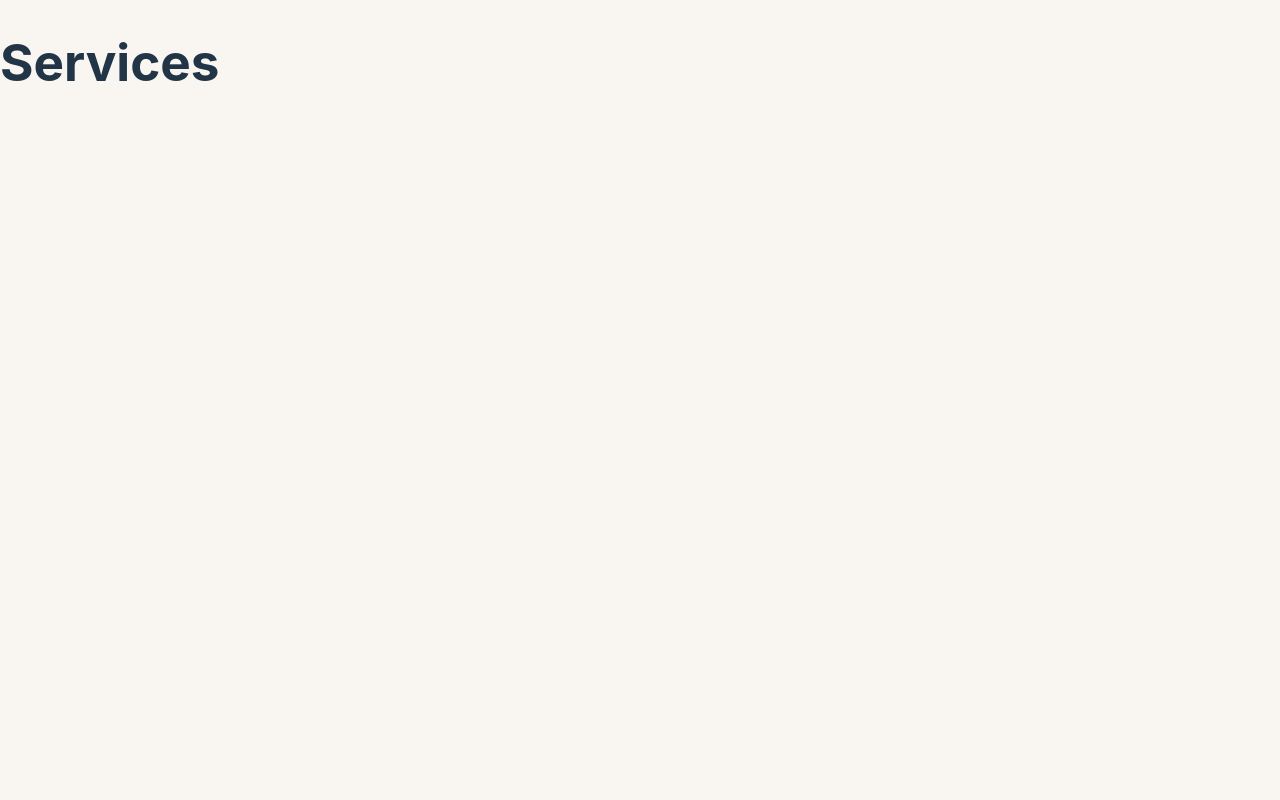
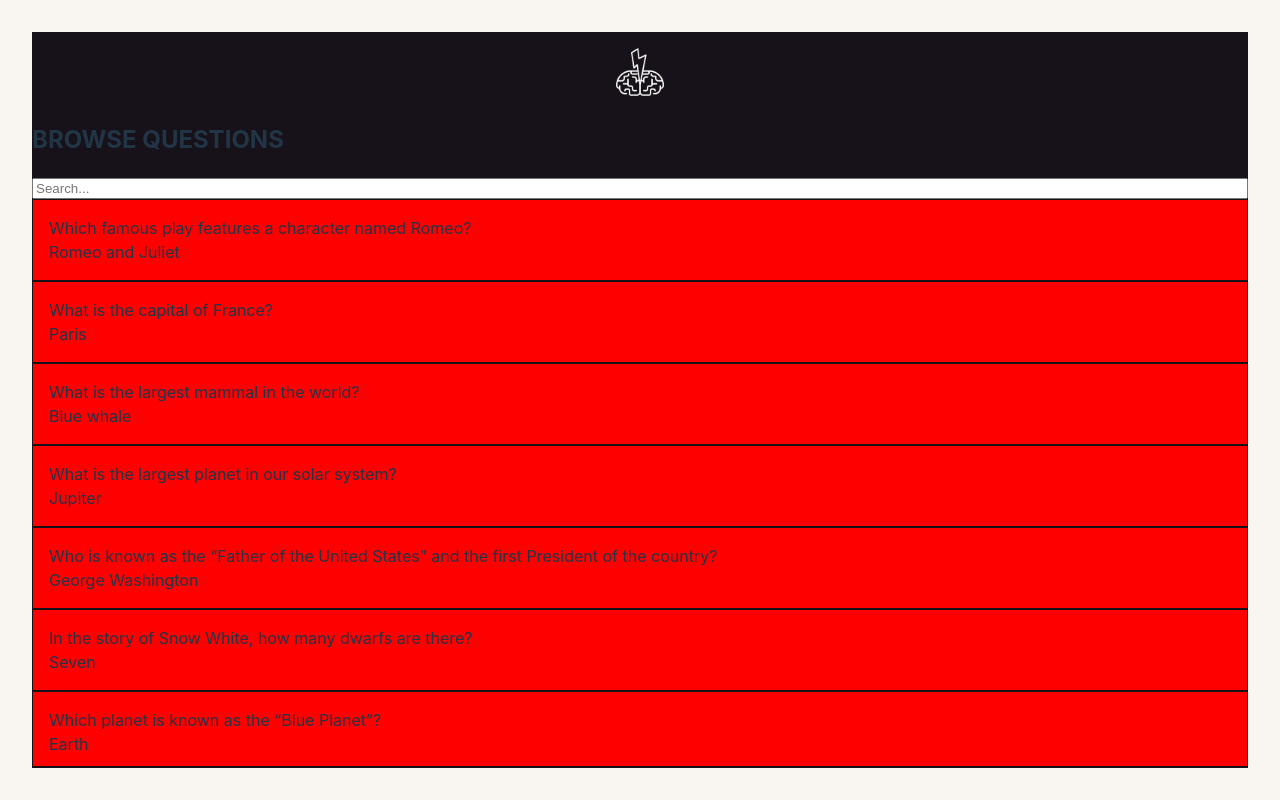
Before and after one commit to JoshFung/CPSC436C-Trivia-Cracked, a React (Vite) app: page /browse-questions in a window 1280 px wide. Built offline with nearby package versions, Linux system fonts and the light colour scheme.

Commit message:
Added basic scrollable list for browsing trivia questions

```diff
--- a/src/App.tsx
+++ b/src/App.tsx
@@ -3,6 +3,7 @@ import "./App.css";
 import "./index.css";
 import Home from "./pages/Home";
 import SubmitQuestions from "./pages/SubmitQuestions";
+import BrowseQuestions from "./pages/BrowseQuestions";
 
 function App() {
   return (
@@ -11,7 +12,7 @@ function App() {
         <Routes>
           <Route path="/" element={<Home />} />
           {/* <Route path="/play-trivia" element={<h1>Contact</h1>} /> */}
-          <Route path="/browse-questions" element={<h1>Services</h1>} />
+          <Route path="/browse-questions" element={<BrowseQuestions />} />
           <Route path="/submit-questions" element={<SubmitQuestions />} />
         </Routes>
       </BrowserRouter>
--- /dev/null
+++ b/src/components/TriviaEntry/index.module.css
@@ -0,0 +1,14 @@
+.triviaEntry {
+  background-color: red;
+  border: 1px solid var(--dark);
+  padding: 1rem;
+}
+
+.question {
+}
+
+.answer {
+}
+
+.categories {
+}
--- /dev/null
+++ b/src/components/TriviaEntry/index.tsx
@@ -0,0 +1,14 @@
+import TriviaEntryInterface from "../../ts/interfaces/TriviaEntryInterface";
+import styles from "./index.module.css";
+
+const TriviaEntry: React.FC<TriviaEntryInterface> = (props) => {
+  const { question, answer, category } = props;
+  return (
+    <div className={styles.triviaEntry}>
+      <div className={styles.question}>{question}</div>
+      <div className={styles.answer}>{answer}</div>
+    </div>
+  );
+};
+
+export default TriviaEntry;
--- /dev/null
+++ b/src/pages/BrowseQuestions/index.module.css
@@ -0,0 +1,16 @@
+.contentContainer {
+  display: flex;
+  flex-direction: column;
+  height: calc(100% - 4.5rem);
+}
+
+.title {
+}
+
+.yellow {
+}
+
+.triviaList {
+  overflow: auto;
+  flex: 1;
+}
--- /dev/null
+++ b/src/pages/BrowseQuestions/index.tsx
@@ -0,0 +1,150 @@
+import BaseCard from "../../components/BaseCard";
+import TriviaEntry from "../../components/TriviaEntry";
+import styles from "./index.module.css";
+import { useState } from "react";
+import TriviaEntryInterface from "../../ts/interfaces/TriviaEntryInterface";
+
+// TODO Debug: Test data
+const testTriviaData: TriviaEntryInterface[] = [
+  {
+    question: "Which famous play features a character named Romeo?",
+    answer: "Romeo and Juliet",
+    category: "Arts",
+  },
+  {
+    question: "What is the capital of France?",
+    answer: "Paris",
+    category: "Geography",
+  },
+  {
+    question: "What is the largest mammal in the world?",
+    answer: "Blue whale",
+    category: "Science",
+  },
+  {
+    question: "What is the largest planet in our solar system?",
+    answer: "Jupiter",
+    category: "Science",
+  },
+  {
+    question:
+      "Who is known as the “Father of the United States” and the first President of the country?",
+    answer: "George Washington",
+    category: "History",
+  },
+  {
+    question: "In the story of Snow White, how many dwarfs are there?",
+    answer: "Seven",
+    category: "Arts",
+  },
+  {
+    question: "Which planet is known as the “Blue Planet”? ",
+    answer: "Earth",
+    category: "Science",
+  },
+  {
+    question: "What is the largest ocean on Earth?",
+    answer: "Pacific Ocean",
+    category: "Geography",
+  },
+  {
+    question:
+      "Which geometric shape has four equal sides and four right angles?",
+    answer: "Square",
+    category: "Math",
+  },
+  {
+    question: "What is the rarest blood type among humans?",
+    answer: "AB-Negative",
+    category: "Science",
+  },
+  {
+    question: "How many wives did King Henry VIII have?",
+    answer: "Six",
+    category: "History",
+  },
+  {
+    question: "What is the capital city of Mongolia?",
+    answer: "Ulaanbaatar",
+    category: "Geography",
+  },
+  {
+    question:
+      "What is the specific term used to describe a type of sandstorm characterized by strong winds carrying a wall of dust and sand, reducing visibility and causing hazardous conditions?",
+    answer: "Haboob",
+    category: "Science",
+  },
+  {
+    question:
+      "Before founding Facebook, Mark Zuckerberg created a website that allowed users to compare the attractiveness of two people side by side. What was the name of this website?",
+    answer: "Facemash",
+    category: "History",
+  },
+  {
+    question: "What is the capital city of Bhutan?",
+    answer: "Thimphu",
+    category: "Geography",
+  },
+  {
+    question: "What is the chemical symbol for the element mercury?",
+    answer: "Hg",
+    category: "Science",
+  },
+  {
+    question: "In what year did the Berlin Wall fall?",
+    answer: "1989",
+    category: "History",
+  },
+  {
+    question: "What is the capital city of the United Arab Emirates?",
+    answer: "Abu Dhabi",
+    category: "Geography",
+  },
+  {
+    question: "Which mountain range is the longest in the world?",
+    answer: "Andes",
+    category: "Geography",
+  },
+];
+
+const BrowseQuestions = () => {
+  const [searchInput, setSearchInput] = useState("");
+
+  const handleSearchChange = (event: React.ChangeEvent<HTMLInputElement>) => {
+    const searchTerm = event.target.value;
+    console.log("Search term:", searchTerm);
+    setSearchInput(searchTerm);
+  };
+
+  return (
+    <BaseCard
+      sharedSpace={true}
+      content={
+        <div className={styles.contentContainer}>
+          <h2 className={styles.title}>
+            <span className={styles.yellow}>BROWSE</span> QUESTIONS
+          </h2>
+          <input
+            className={styles.searchBar}
+            value={searchInput}
+            onChange={handleSearchChange}
+            placeholder="Search..."
+          />
+          {/* TODO: Filter */}
+          <div className={styles.triviaList}>
+            {testTriviaData.map((entry, index) => (
+              <TriviaEntry
+                key={index}
+                question={entry.question}
+                answer={entry.answer}
+                category={entry.category}
+              />
+            ))}
+          </div>
+        </div>
+      }
+    />
+  );
+};
+
+export default BrowseQuestions;
--- /dev/null
+++ b/src/ts/interfaces/TriviaEntryInterface.ts
@@ -0,0 +1,5 @@
+export default interface TriviaEntryInterface {
+  question: string;
+  answer: string;
+  category: string;
+}
```
Also changed, not shown: 1 other file (tests, documents, lock files or other folders).
